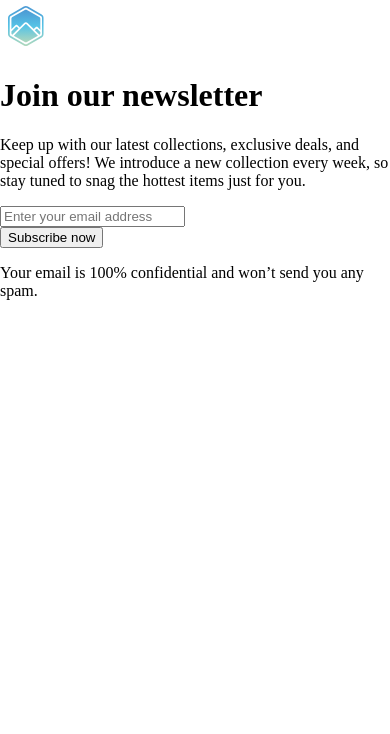
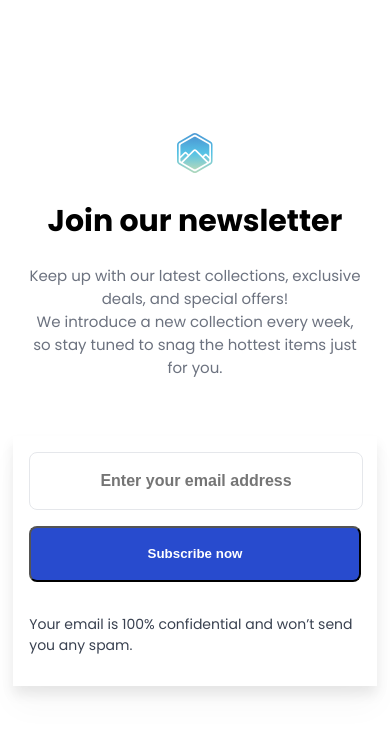
Before and after one commit to Niladri-Aich/dev-challenges-join-newsletter, a plain HTML site: page index.html in a window 390 px wide. Drawn offline with Linux system fonts and the light colour scheme; a web font is replaced by a local one.

Commit message:
Add CSS for mobile design

```diff
--- a/index.html
+++ b/index.html
@@ -5,12 +5,9 @@
     <meta name="viewport" content="width=device-width, initial-scale=1.0" />
     <title>Join-our-newsletter-master</title>
     <link rel="stylesheet" href="style.css" />
-    <link rel="preconnect" href="https://fonts.googleapis.com" />
-    <link rel="preconnect" href="https://fonts.gstatic.com" crossorigin />
-    <link
-      href="https://fonts.googleapis.com/css2?family=Be+Vietnam+Pro:ital,wght@0,100;0,200;0,300;0,400;0,500;0,600;0,700;0,800;0,900;1,100;1,200;1,300;1,400;1,500;1,600;1,700;1,800;1,900&family=Big+Shoulders:opsz,wght@10..72,100..900&family=Inter:ital,opsz,wght@0,14..32,100..900;1,14..32,100..900&family=Josefin+Sans:ital,wght@0,100..700;1,100..700&family=Kumbh+Sans:wght@100..900&family=Lexend+Deca:wght@100..900&family=Outfit:wght@100..900&family=Poppins:ital,wght@0,100;0,200;0,300;0,400;0,500;0,600;0,700;0,800;0,900;1,100;1,200;1,300;1,400;1,500;1,600;1,700;1,800;1,900&family=Salsa&display=swap"
-      rel="stylesheet"
-    />
+    <link rel="preconnect" href="https://fonts.googleapis.com">
+    <link rel="preconnect" href="https://fonts.gstatic.com" crossorigin>
+    <link href="https://fonts.googleapis.com/css2?family=Be+Vietnam+Pro:ital,wght@0,100;0,200;0,300;0,400;0,500;0,600;0,700;0,800;0,900;1,100;1,200;1,300;1,400;1,500;1,600;1,700;1,800;1,900&family=Big+Shoulders:opsz,wght@10..72,100..900&family=Inter:ital,opsz,wght@0,14..32,100..900;1,14..32,100..900&family=Josefin+Sans:ital,wght@0,100..700;1,100..700&family=Kumbh+Sans:wght@100..900&family=Lexend+Deca:wght@100..900&family=Outfit:wght@100..900&family=Poppins:ital,wght@0,100;0,200;0,300;0,400;0,500;0,600;0,700;0,800;0,900;1,100;1,200;1,300;1,400;1,500;1,600;1,700;1,800;1,900&family=Salsa&display=swap" rel="stylesheet">
   </head>
   <body>
     <div class="hero">
@@ -19,7 +16,7 @@
         <h1 class="heading">Join our newsletter</h1>
         <p>
           Keep up with our latest collections, exclusive deals, and special
-          offers! We introduce a new collection every week, so stay tuned to
+          offers! <br> We introduce a new collection every week, so stay tuned to
           snag the hottest items just for you.
         </p>
       </div>
--- a/style.css
+++ b/style.css
@@ -1,4 +1,75 @@
 body{
     margin: 0;
     padding: 0;
+    font-family: 'Poppins','sans-serif';
+    font-size: 15px;
 }
+.hero{
+    width:100vw;
+    height:100vh;
+    display: flex;
+    /* justify-content: center; */
+    align-items: center;
+    flex-direction: column;
+}
+.section-message{
+    margin-top: 15vh;
+    margin-bottom: 5vh;
+    width:85vw;
+}
+.section-message>img{
+    display: block;
+    margin:0px auto;
+}
+.section-message>h1{
+    text-align: center;
+
+}
+.section-message>p{
+    text-align: center;
+    color: #6C727F;
+    font-weight: 00;
+}
+
+.form-section{
+    width:85vw;
+    /* border:1px solid gray; */
+    padding:1rem;
+    box-shadow: 0px 20px 30px 0px rgba(0, 0, 0, 0.03), 0px 8px 12px 0px rgba(0, 0, 0, 0.08);
+;
+}
+.form-section >form> input{
+    border:none;
+    width: 85vw;
+    height:3.5rem;
+    text-align: center;
+    outline: none;
+    margin-bottom: 1rem;
+    border-radius: 0.5rem;
+    border:1px solid #E5E7EB;
+    padding: 0;
+    font-size: 16px;
+    color:#6C727F;
+    font-weight: 600;;
+
+}
+.form-section >form>button{
+    width:85vw;
+    height: 3.5rem;
+    border-radius: 0.5rem;
+    background-color: #284BCE;
+    color:white;
+    font-weight: 600;
+    outline:none
+}
+.form-section>p{
+
+    font-size: 14px;
+    margin-top: 2rem;
+    color:#394150
+
+}
+button:hover{
+    box-shadow: 4px 4px 4px #6C727F;
+    cursor: pointer;
+}
```
